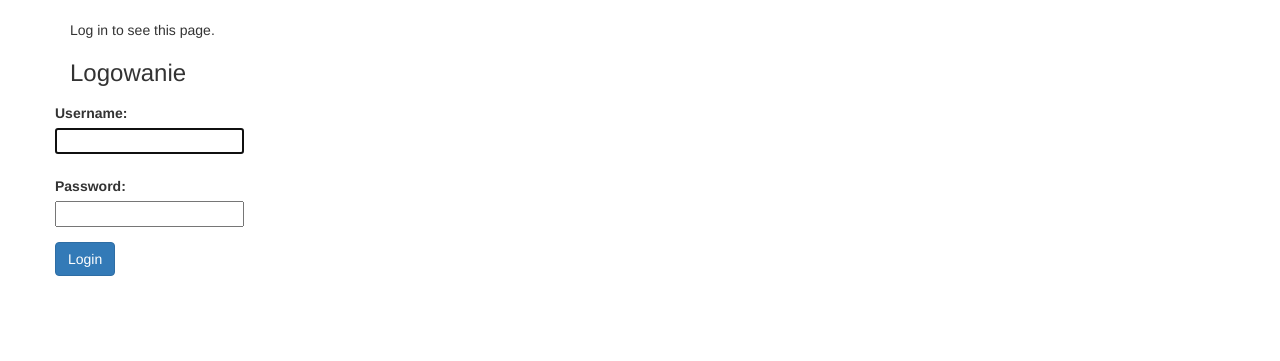
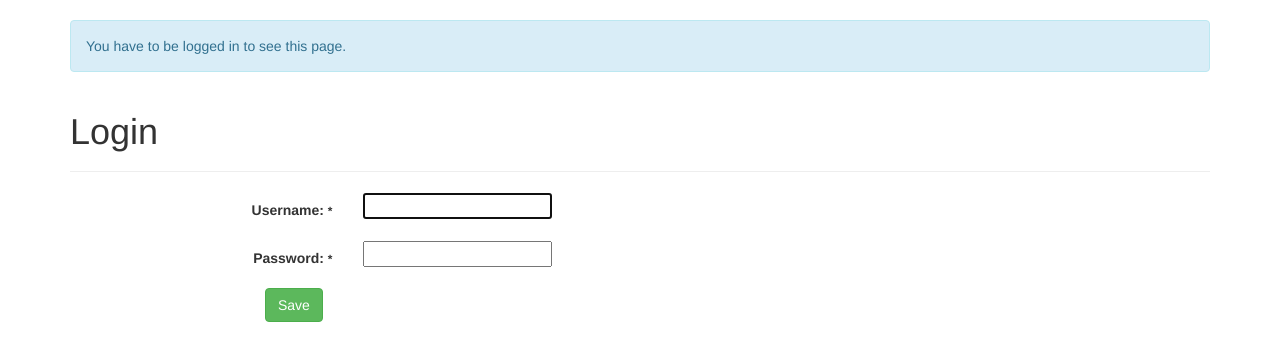
Before and after one commit to boberstarosta/linkary, a Django app: page /accounts/login/?next=/link/2/delete/ in a window 1280 px wide. Shown: the part 52-413 px from the top of the page. Run offline with Django 3.2, Linux system fonts and the light colour scheme; some libraries are stand-ins or nearby versions.

Commit message:
Improved the looks

```diff
--- a/templates/registration/login.html
+++ b/templates/registration/login.html
@@ -4,37 +4,43 @@
 
 {% block content %}
     <div class="container">
-        {% if form.errors %}
-            <div class="alert alert-danger">
-                <p>Logowanie nie powiodło się.</p>
+        {% if next %}
+            <div class="alert alert-info">
+                {% if user.is_authenticated %}
+                    <p>You don't have access to this page.</p>
+                {% else %}
+                    <p>You have to be logged in to see this page.</p>
+                {% endif %}
             </div>
         {% endif %}
 
-        {% if next %}
-            {% if user.is_authenticated %}
-                <p>You don't have access to this page.</p>
-            {% else %}
-                <p>Log in to see this page.</p>
+        <div class="page-header"><h1>Login</h1></div>
+
+        <form class="form-horizontal" action="" method="post">
+            {% csrf_token %}
+
+            {% if form.non_field_errors %}
+                <div class="alert alert-danger">{{ form.non_field_errors }}</div>
             {% endif %}
-        {% endif %}
-        <h3>Logowanie</h3>
-        <form method="post" action="{% url 'login' %}" class="form-horizontal">
-            <fieldset>
-                {% csrf_token %}
-                <div class="form-group {% if form.username.errors %}has-error{% endif %}">
-                    <label class="control-label">{{ form.username.label_tag }}</label>
-                    <div class="controls">{{ form.username }}</div>
+
+            {% for field in form %}
+                <div class="form-group">
+                    <div class="col-sm-offset-3 col-sm-9">
+                        <span class="text-danger small">{{ field.errors }}</span>
+                    </div>
+                    <label class="control-label col-sm-3">
+                        {{ field.label_tag }}
+                        {% if field.field.required %}<span class="font-weight-normal small">*</span>{% endif %}
+                    </label>
+                    <div class="col-sm-9">{{ field }}</div>
                 </div>
-                <div class="form-group {% if form.password.errors %}has-error{% endif %}">
-                    <label class="control-label">{{ form.password.label_tag }}</label>
-                    <div class="controls">{{ form.password }}</div>
+            {% endfor %}
+
+            <div class="form-group">
+                <div class="col-sm-offset-2 col-sm-10">
+                    <button type="submit" class="btn btn-success">Save</button>
                 </div>
-
-                <div class="form-group">
-                  <input type="submit" value="Login" class="btn btn-primary">
-                  <input type="hidden" name="next" value="{{ next }}" />
-                </div>
-            </fieldset>
+            </div>
         </form>
 
     </div>
```
